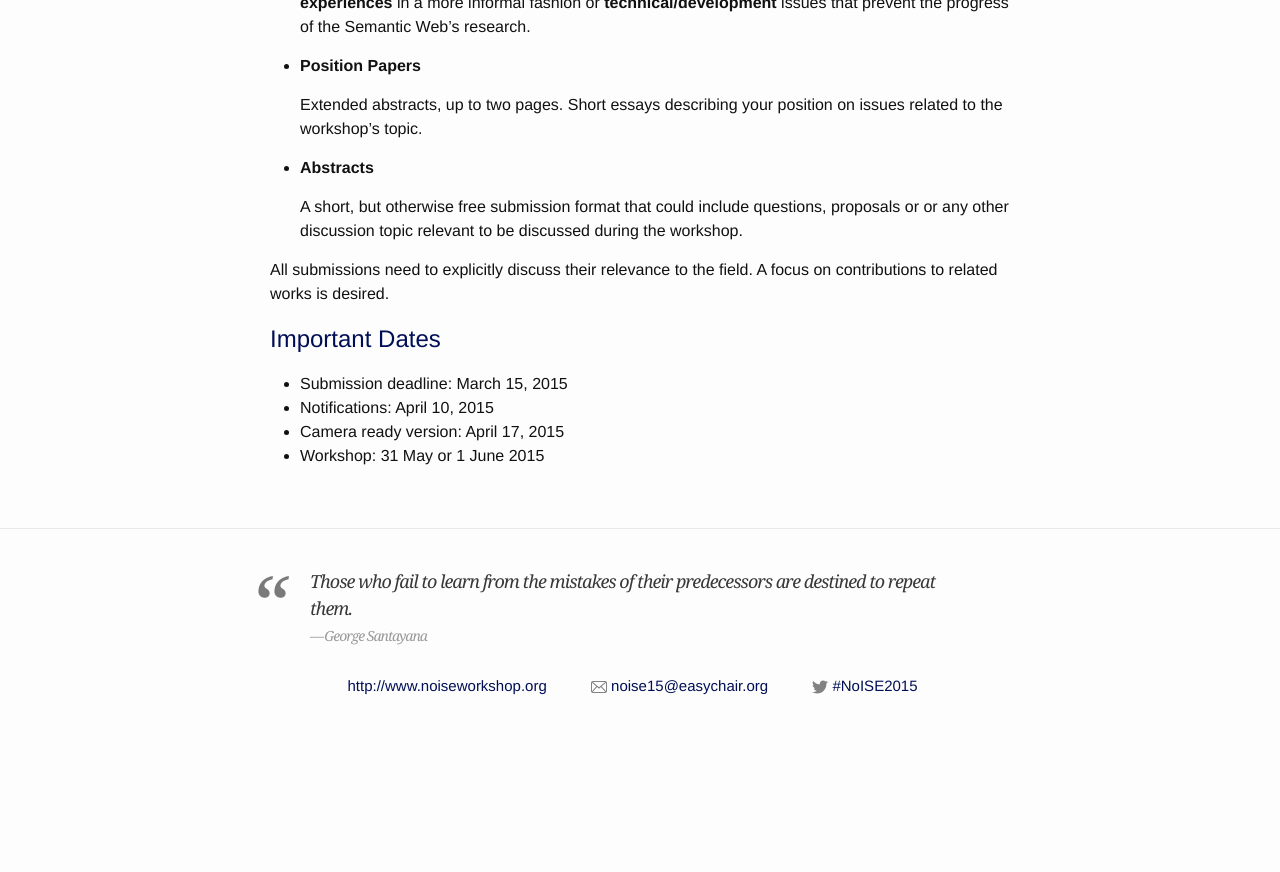
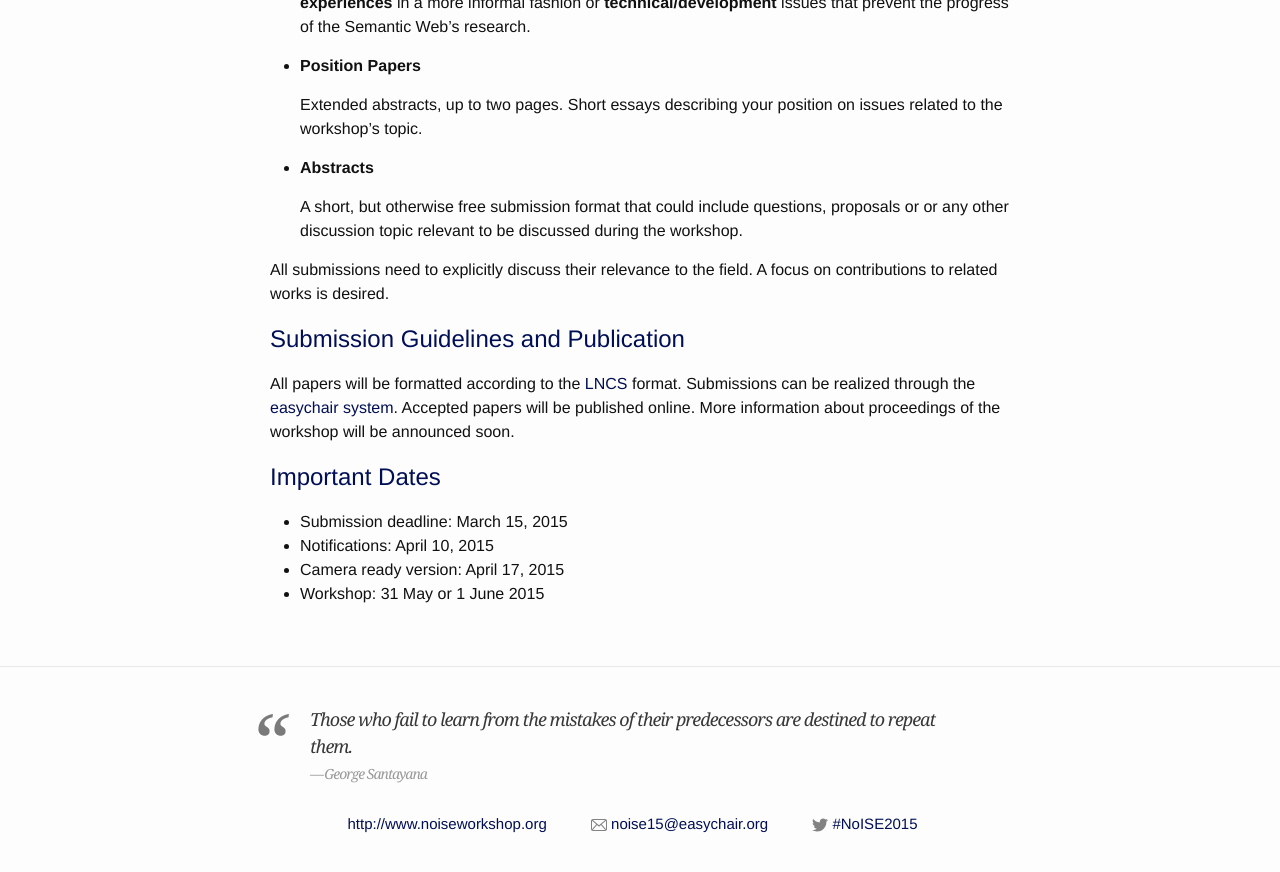
Before and after one commit to mielvds/noise-website, a Jekyll site: the page built from Participate.md, in a window 1280 px wide and 900 px high, scrolled down 807 px. Shown: the top 872 px of the window. Built offline with Jekyll 4.4.1, drawn with Linux system fonts in a browser that asks for light colours; before the commit the page ends 1569 px from its top, so only the background shows below that.

Commit message:
Added submission info

```diff
--- a/Participate.md
+++ b/Participate.md
@@ -33,6 +33,10 @@ We offer various forms to participate in the workshop:
 
 All submissions need to explicitly discuss their relevance to the field. A focus on contributions to related works is desired.
 
+Submission Guidelines and Publication
+=================================
+All papers will be formatted according to the [LNCS](http://www.springer.com/computer/lncs?SGWID=0-164-0-0-0) format. Submissions can be realized through the [easychair system](https://easychair.org/conferences/?conf=noise15). Accepted papers will be published online. More information about proceedings of the workshop will be announced soon.
+
 Important Dates
 ===============
 
```
